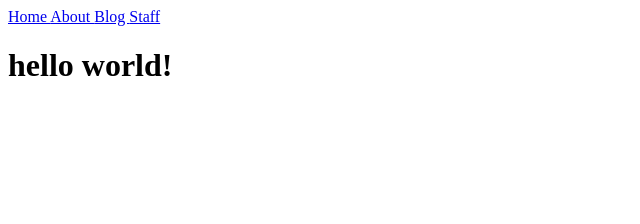
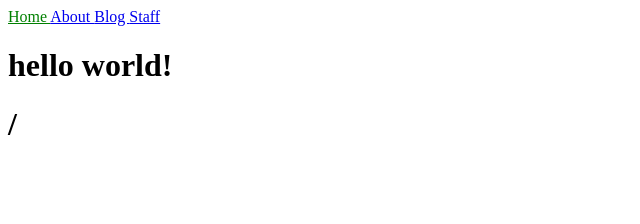
Before and after one commit to HilaryOkello/trial, a Jekyll site: the page built from index.html, in a window 1280 px wide. Shown: the top 224 px of the page, without its empty margins (0-640 px from the left). Built offline with Jekyll 4.4.1, drawn with Linux system fonts in a browser that asks for light colours.

Commit message:
fixed url issues

```diff
--- a/_includes/navigation.html
+++ b/_includes/navigation.html
@@ -1,6 +1,7 @@
 <nav>
     {% for item in site.data.navigation %}
-      <a href="{{ item.link }}" {% if page.url == item.link %}class="current"{% endif %}>
+    {% assign item_url = item.link | remove: site.baseurl %}
+      <a href="{{ item.link }}" {% if page.url == item_url %}class="current"{% endif %}>
         {{ item.name }}
       </a>
     {% endfor %}
--- a/_layouts/default.html
+++ b/_layouts/default.html
@@ -3,12 +3,13 @@
   <head>
     <meta charset="utf-8">
     <title>{{ page.title }}</title>
-    <link rel="stylesheet" href="/assets/css/styles.css">
+    <link rel="stylesheet" href="{{ '/assets/css/styles.css' | relative_url }}">
     {% feed_meta %}
     {% seo %}
   </head>
   <body>
     {% include navigation.html %}
     {{ content }}
+    <h1>{{ page.url }}</h1>
   </body>
 </html>
--- a/_layouts/post.html
+++ b/_layouts/post.html
@@ -1,5 +1,5 @@
 ---
-
+layout: default
 ---
 <h1>{{ page.title }}</h1>
 <p>
```
Also changed, not shown: 12 other files.
